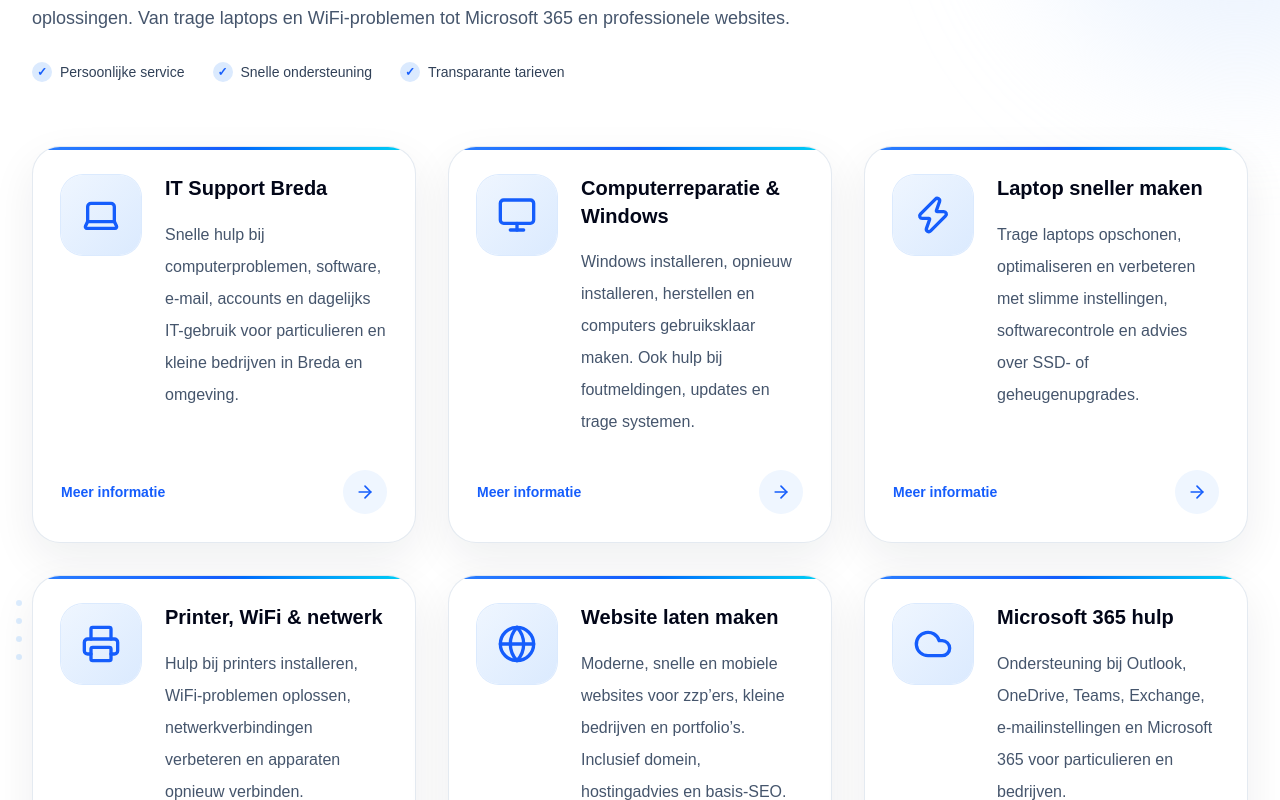
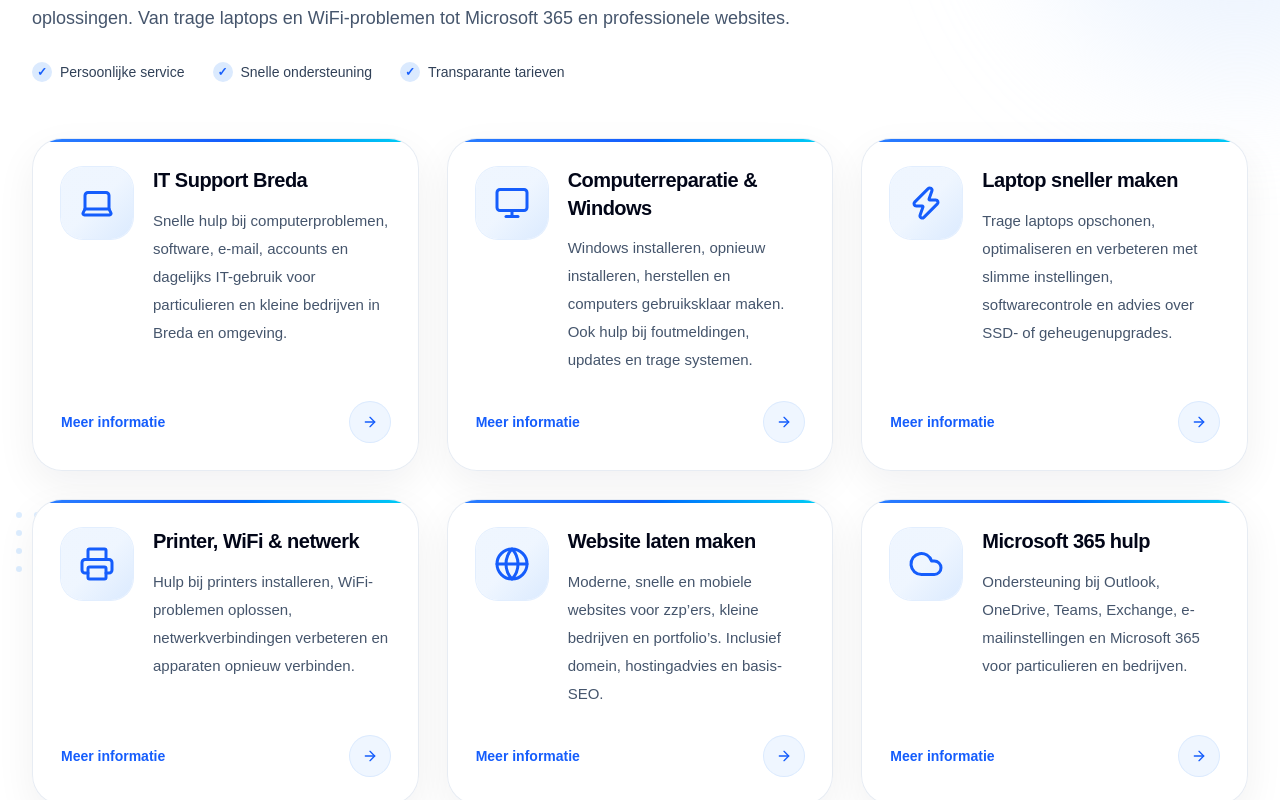
Before and after one commit to amritsolutions/amr-it-solutions, a Next.js app: page / in a window 1280 px wide. Shown: the part 1420-2220 px from the top of the page. Built offline with nearby package versions, Linux system fonts and the light colour scheme.

Commit message:
zoek serch

```diff
--- a/components/Services.tsx
+++ b/components/Services.tsx
@@ -125,7 +125,7 @@ export default function Services() {
         </div>
 
         {/* Kaarten */}
-<div className="mt-16 grid items-stretch gap-8 md:grid-cols-2 lg:grid-cols-3">
+<div className="mt-14 grid items-stretch gap-7 md:grid-cols-2 lg:grid-cols-3">
   {services.map((service, index) => {
     const Icon = service.icon;
     const isLast = index === services.length - 1;
@@ -134,34 +134,34 @@ export default function Services() {
       <article
         key={service.title}
         className={[
-          "group relative flex h-full min-h-[280px] flex-col overflow-hidden rounded-[28px]",
-          "border border-slate-200/90 bg-white p-7",
-          "shadow-[0_16px_45px_rgba(15,23,42,0.07)]",
+          "group relative flex h-full min-h-[280px] flex-col overflow-hidden rounded-[30px]",
+          "border border-slate-200/80 bg-white/90 p-7 backdrop-blur-sm",
+          "shadow-[0_14px_40px_rgba(15,23,42,0.06)]",
           "transition-all duration-300 ease-out",
           "before:absolute before:inset-x-0 before:top-0 before:h-[3px]",
           "before:bg-gradient-to-r before:from-blue-500 before:via-blue-600 before:to-cyan-400",
-          "hover:-translate-y-2 hover:border-blue-200",
-          "hover:shadow-[0_28px_70px_rgba(37,99,235,0.18)]",
+          "hover:-translate-y-1.5 hover:border-blue-200",
+          "hover:shadow-[0_24px_55px_rgba(37,99,235,0.14)]",
           isLast
-            ? "md:col-span-2 md:mx-auto md:w-[calc(50%-16px)] lg:col-span-1 lg:col-start-2 lg:w-full"
+            ? "md:col-span-2 md:mx-auto md:w-[calc(50%-14px)] lg:col-span-1 lg:col-start-2 lg:w-full"
             : "",
         ].join(" ")}
       >
-        <div className="flex items-start gap-6">
-          <div className="flex h-20 w-20 shrink-0 items-center justify-center rounded-[22px] bg-gradient-to-br from-blue-50 to-blue-100 ring-1 ring-blue-100 transition duration-300 group-hover:scale-110 group-hover:shadow-[0_12px_34px_rgba(37,99,235,0.24)]">
+        <div className="flex items-start gap-5">
+          <div className="flex h-[72px] w-[72px] shrink-0 items-center justify-center rounded-[22px] bg-gradient-to-br from-blue-50 via-blue-50 to-blue-100 ring-1 ring-blue-100/80 transition-all duration-300 group-hover:scale-105 group-hover:shadow-[0_10px_28px_rgba(37,99,235,0.18)]">
             <Icon
               aria-hidden="true"
-              className="h-10 w-10 text-blue-600 transition-transform duration-300 group-hover:-rotate-3"
+              className="h-9 w-9 text-blue-600 transition-transform duration-300 group-hover:-rotate-3"
               strokeWidth={2}
             />
           </div>
 
           <div className="min-w-0">
-            <h3 className="text-xl font-bold leading-snug text-slate-950">
+            <h3 className="text-xl font-bold leading-snug tracking-tight text-slate-950">
               {service.title}
             </h3>
 
-            <p className="mt-4 text-base leading-8 text-slate-600">
+            <p className="mt-3 text-[15px] leading-7 text-slate-600">
               {service.text}
             </p>
           </div>
@@ -170,14 +170,14 @@ export default function Services() {
         <Link
           href={service.link}
           aria-label={`Meer informatie over ${service.title}`}
-          className="mt-auto flex items-center justify-between pt-8 text-sm font-bold text-blue-600"
+          className="mt-auto flex items-center justify-between pt-7 text-sm font-bold text-blue-600"
         >
-          <span className="transition-colors group-hover:text-blue-700">
+          <span className="transition-colors duration-300 group-hover:text-blue-700">
             Meer informatie
           </span>
 
-          <span className="flex h-11 w-11 items-center justify-center rounded-full bg-blue-50 text-blue-600 transition-all duration-300 group-hover:translate-x-1 group-hover:bg-blue-600 group-hover:text-white group-hover:shadow-lg">
-            <ArrowRight className="h-5 w-5" aria-hidden="true" />
+          <span className="flex h-10 w-10 items-center justify-center rounded-full bg-blue-50 text-blue-600 ring-1 ring-blue-100 transition-all duration-300 group-hover:translate-x-1 group-hover:bg-blue-600 group-hover:text-white group-hover:shadow-[0_8px_20px_rgba(37,99,235,0.28)]">
+            <ArrowRight className="h-4 w-4" aria-hidden="true" />
           </span>
         </Link>
       </article>
```
